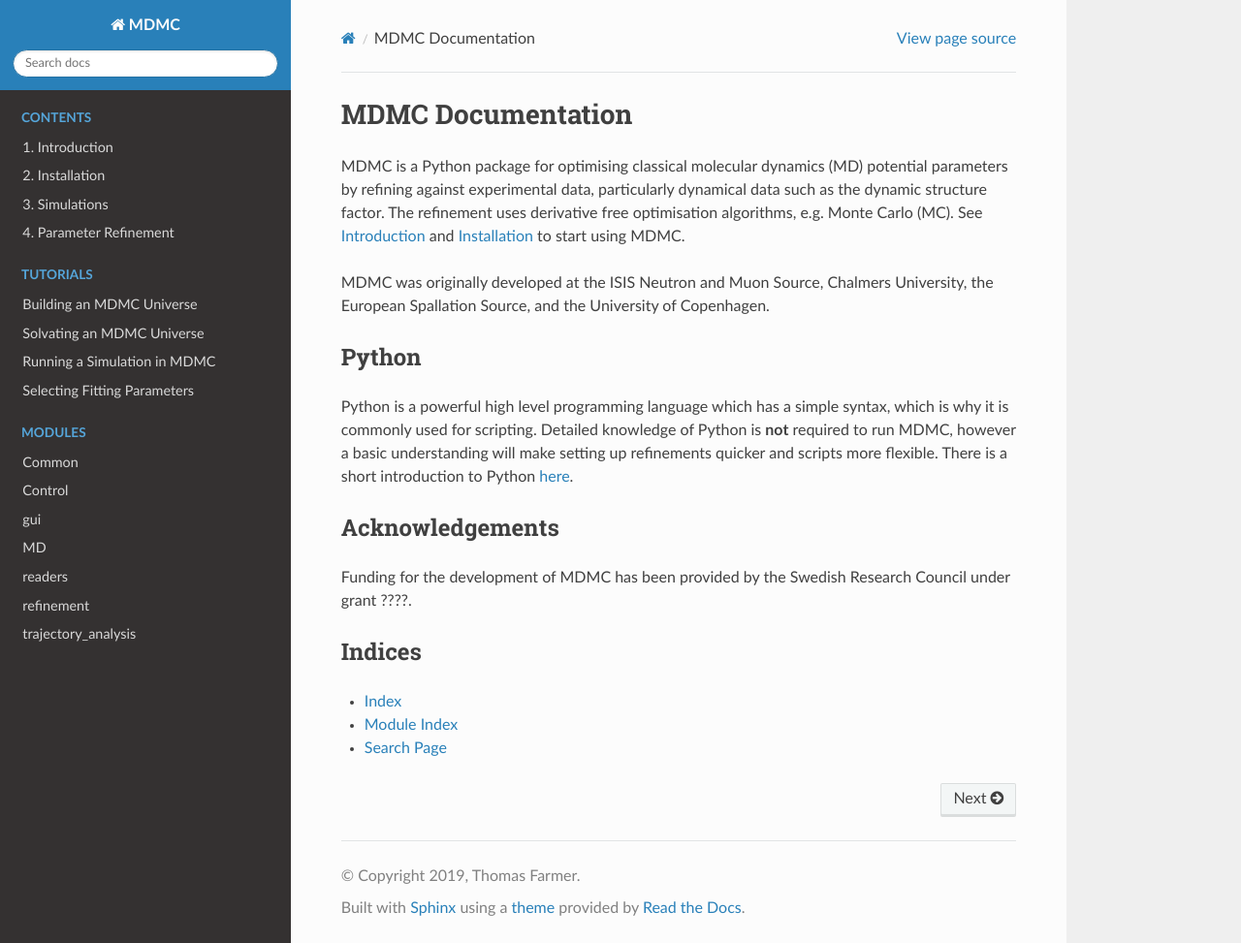
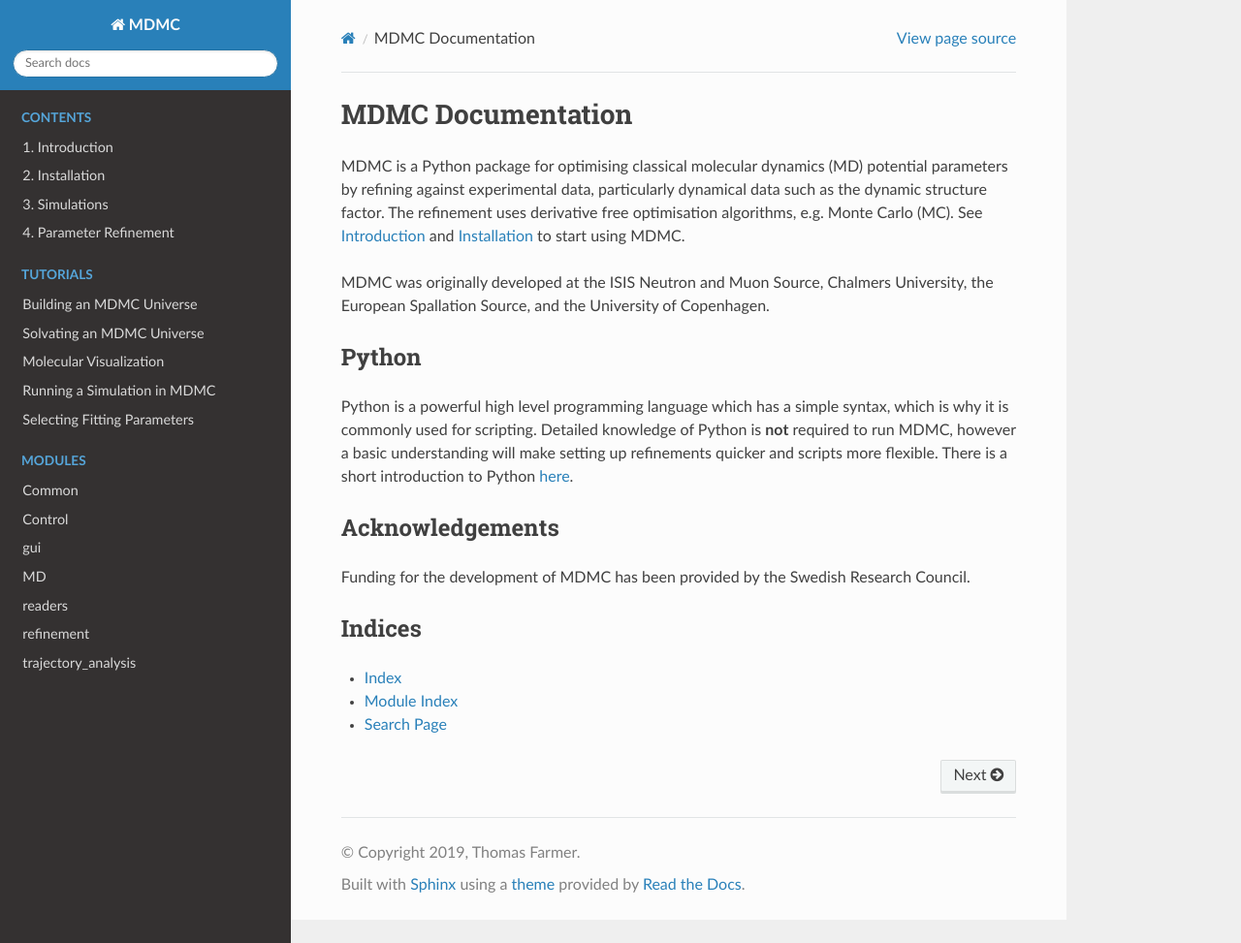
Before and after one commit to ISISNeutronMuon/MDMC, a Sphinx documentation site: the page built from doc/index.rst, in a window 1280 px wide and 973 px high. Shown: the whole window at 97% size. Built offline with Sphinx 7.4.7 and the Read the Docs theme 2.0.0, drawn with Linux system fonts in a browser that asks for light colours.

Commit message:
Ammended tutorial on molecular visualization

```diff
--- a/doc/index.rst
+++ b/doc/index.rst
@@ -22,7 +22,7 @@ to Python `here <https://www.mantidproject.org/Introduction_To_Python>`_.
 Acknowledgements
 ----------------
 Funding for the development of MDMC has been provided by the Swedish Research
-Council under grant ????.
+Council.
 
 Indices
 -------
@@ -50,6 +50,7 @@ Indices
 
    tutorials/building-a-universe.ipynb
    tutorials/solvating-a-universe.ipynb
+   tutorials/molecular-visualization.ipynb
    tutorials/running-a-simulation.ipynb
    tutorials/selecting-fitting-parameters.ipynb
 
```
Also changed, not shown: doc/_static/images/gui_HO.png (added), doc/_static/images/gui_HO_bond.png (added), doc/_static/images/gui_HO_charges.png (added), doc/_static/images/gui_universe.png (added), doc/_static/images/gui_water.png (added), doc/tutorials/images/gui_HO.png (deleted), doc/tutorials/images/gui_HO_bond.png (deleted), doc/tutorials/images/gui_HO_charges.png (deleted), doc/tutorials/images/gui_universe.png (deleted), doc/tutorials/images/gui_water.png (deleted), doc/tutorials/molecular-visualization.ipynb.
